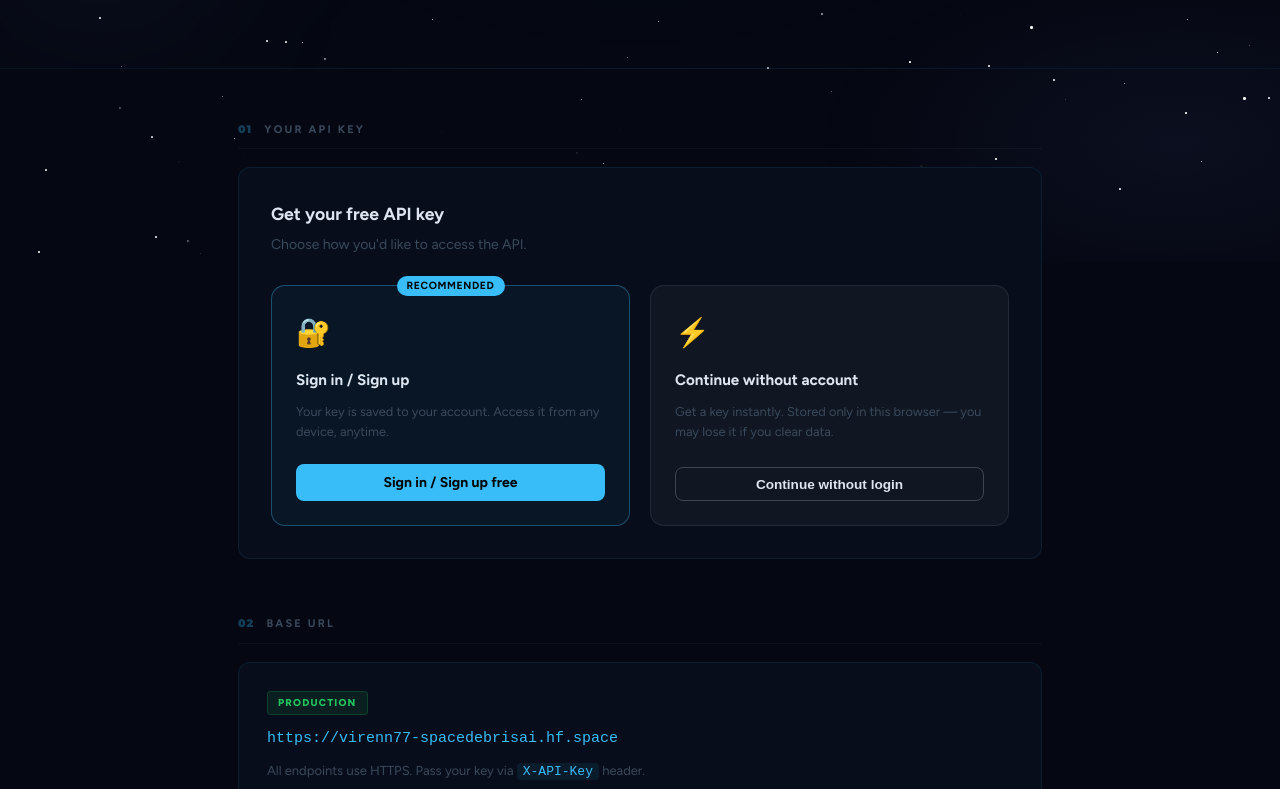
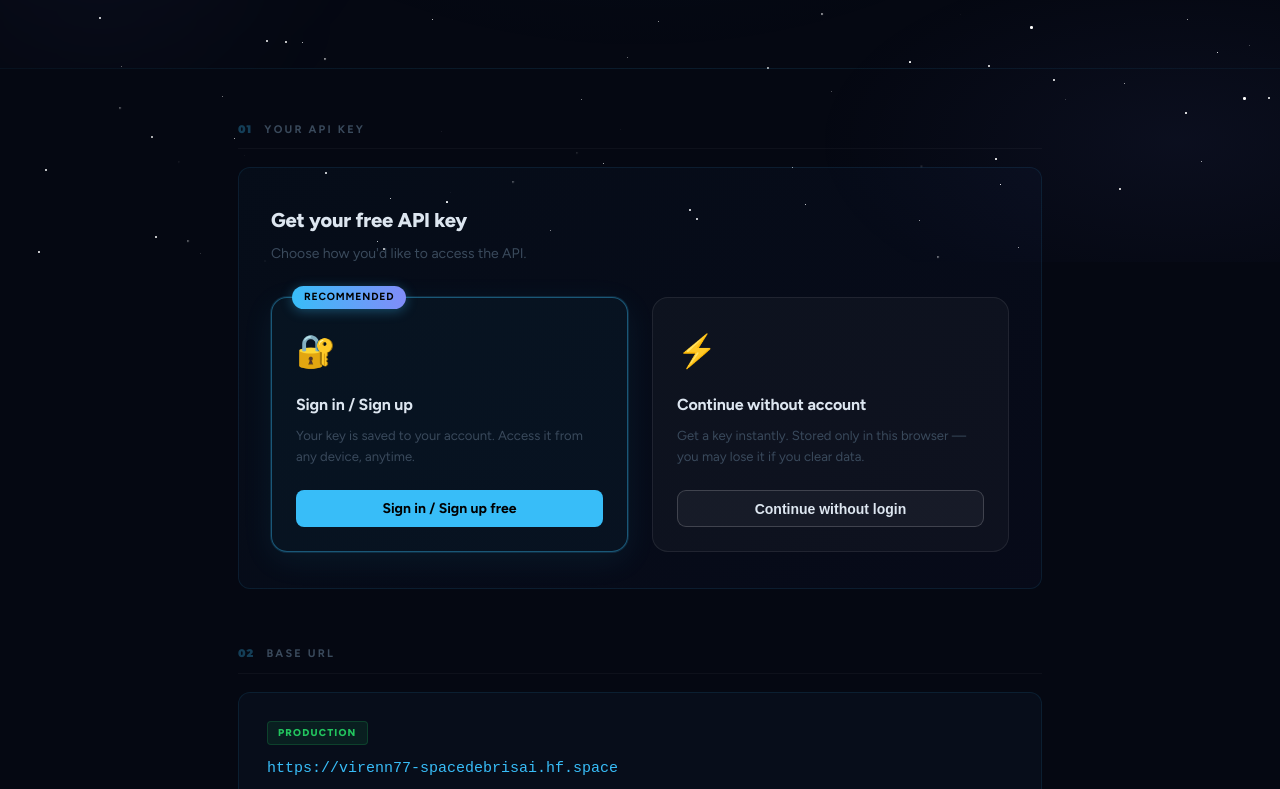
Before and after one commit to viren-pandey/SpaceDebrisAI, a React (Vite) app in the folder frontend/: page /api in a window 1280 px wide. Shown: the part 538-1327 px from the top of the page. Built offline with nearby package versions, Linux system fonts and the light colour scheme; no server answers.

Commit message:
fix: improve guest choice card UI, update SHOWCASE.md 200->500 satellites

```diff
--- a/frontend/index.html
+++ b/frontend/index.html
@@ -8,7 +8,7 @@
     <meta name="google-site-verification" content="Y1XL6bGuc19v2sfLN_4rci6_Sb8WI2y3dZ1tONhsZJ4" />
 
     <title>SpaceDebrisAI — Real-Time Satellite Collision Monitor</title>
-    <meta name="description" content="Real-time satellite conjunction monitoring. Tracks 200+ satellites using SGP4 orbital mechanics, screens 19,900+ pairs for collision risk, and recommends avoidance maneuvers. Live data from CelesTrak." />
+    <meta name="description" content="Real-time satellite conjunction monitoring. Tracks 500+ satellites using SGP4 orbital mechanics, screens 19,900+ pairs for collision risk, and recommends avoidance maneuvers. Live data from CelesTrak." />
     <meta name="author" content="Viren Pandey" />
     <meta name="theme-color" content="#020617" />
 
--- a/frontend/src/index.css
+++ b/frontend/src/index.css
@@ -3730,85 +3730,135 @@ body {
 [data-theme="light"] .ap-base-url-card { background: rgba(0,0,0,.02); }
 
 /* ── Guest / choice gate ──────────────────────────────────────────── */
-.ap-choice-card { padding: 2rem; }
-.ap-choice-title { font-size: 1.1rem; font-weight: 700; color: var(--text); margin: 0 0 .35rem; }
-.ap-choice-sub { font-size: .875rem; color: var(--text-faint); margin: 0 0 1.75rem; }
-.ap-choice-grid { display: grid; grid-template-columns: 1fr 1fr; gap: 1.25rem; }
+.ap-choice-card {
+  padding: 2.25rem 2rem;
+  background: linear-gradient(135deg, rgba(56,189,248,.03) 0%, rgba(99,102,241,.03) 100%);
+}
+.ap-choice-title {
+  font-size: 1.25rem; font-weight: 800; color: var(--text);
+  margin: 0 0 .4rem; letter-spacing: -.01em;
+}
+.ap-choice-sub { font-size: .875rem; color: var(--text-faint); margin: 0 0 2rem; }
+.ap-choice-grid { display: grid; grid-template-columns: 1fr 1fr; gap: 1.5rem; }
 @media (max-width: 620px) { .ap-choice-grid { grid-template-columns: 1fr; } }
+
 .ap-choice-option {
   position: relative;
-  background: rgba(255,255,255,.04);
+  background: rgba(255,255,255,.03);
   border: 1px solid rgba(255,255,255,.08);
-  border-radius: 14px;
-  padding: 1.5rem;
-  display: flex; flex-direction: column; gap: .6rem;
+  border-radius: 16px;
+  padding: 1.75rem 1.5rem 1.5rem;
+  display: flex; flex-direction: column; gap: .55rem;
+  transition: border-color .25s, box-shadow .25s;
+}
+.ap-choice-option:hover {
+  border-color: rgba(255,255,255,.16);
+  box-shadow: 0 8px 32px rgba(0,0,0,.25);
 }
 .ap-choice-recommended {
-  border-color: rgba(56,189,248,.35);
-  background: rgba(56,189,248,.05);
+  border-color: rgba(56,189,248,.4) !important;
+  background: rgba(56,189,248,.04);
+  box-shadow: 0 0 0 1px rgba(56,189,248,.15), 0 8px 32px rgba(56,189,248,.08);
+}
+.ap-choice-recommended:hover {
+  box-shadow: 0 0 0 1px rgba(56,189,248,.3), 0 12px 40px rgba(56,189,248,.14) !important;
 }
 .ap-choice-badge-top {
-  position: absolute; top: -10px; left: 50%; transform: translateX(-50%);
-  background: var(--accent); color: #000; font-size: .65rem; font-weight: 700;
-  letter-spacing: .06em; text-transform: uppercase;
-  padding: 2px 10px; border-radius: 99px;
-}
-.ap-choice-icon { font-size: 1.75rem; margin-bottom: .25rem; }
-.ap-choice-option h4 { font-size: .95rem; font-weight: 700; color: var(--text); margin: 0; }
-.ap-choice-option p { font-size: .8rem; color: var(--text-faint); margin: 0 0 .75rem; flex: 1; }
+  position: absolute; top: -12px; left: 1.25rem;
+  background: linear-gradient(90deg, #38bdf8, #818cf8);
+  color: #000; font-size: .65rem; font-weight: 700;
+  letter-spacing: .08em; text-transform: uppercase;
+  padding: 3px 12px; border-radius: 99px;
+  box-shadow: 0 2px 12px rgba(56,189,248,.35);
+}
+.ap-choice-icon { font-size: 2rem; margin-bottom: .35rem; }
+.ap-choice-option h4 {
+  font-size: 1rem; font-weight: 700; color: var(--text); margin: 0;
+  letter-spacing: -.01em;
+}
+.ap-choice-option p {
+  font-size: .82rem; color: var(--text-faint); margin: 0 0 .9rem; flex: 1; line-height: 1.55;
+}
 .ap-btn-outline {
   display: inline-flex; align-items: center; justify-content: center;
-  padding: .55rem 1.2rem; border-radius: 8px;
-  border: 1px solid rgba(255,255,255,.2);
-  background: transparent; color: var(--text);
-  font-size: .85rem; font-weight: 600; cursor: pointer;
-  transition: border-color .2s, background .2s;
-}
-.ap-btn-outline:hover { border-color: var(--accent); background: rgba(56,189,248,.07); }
+  padding: .6rem 1.25rem; border-radius: 9px;
+  border: 1px solid rgba(255,255,255,.18);
+  background: rgba(255,255,255,.04); color: var(--text);
+  font-size: .875rem; font-weight: 600; cursor: pointer;
+  transition: border-color .2s, background .2s, box-shadow .2s;
+}
+.ap-btn-outline:hover {
+  border-color: rgba(56,189,248,.5);
+  background: rgba(56,189,248,.08);
+  box-shadow: 0 0 16px rgba(56,189,248,.12);
+}
 
 /* ── Warning modal ─────────────────────────────────────────────────── */
 .ap-modal-overlay {
   position: fixed; inset: 0; z-index: 9999;
-  background: rgba(0,0,0,.65); backdrop-filter: blur(6px);
+  background: rgba(0,0,0,.72); backdrop-filter: blur(8px);
   display: flex; align-items: center; justify-content: center; padding: 1rem;
-}
+  animation: fadeIn .15s ease;
+}
+@keyframes fadeIn { from { opacity: 0; } to { opacity: 1; } }
 .ap-modal {
-  background: var(--card-bg, #0f1828);
-  border: 1px solid rgba(255,255,255,.1);
-  border-radius: 18px;
-  padding: 2rem 2rem 1.75rem;
-  max-width: 440px; width: 100%;
-  display: flex; flex-direction: column; gap: .85rem;
-  box-shadow: 0 24px 64px rgba(0,0,0,.6);
-}
-.ap-modal-icon { font-size: 2.25rem; text-align: center; }
-.ap-modal-title { font-size: 1.05rem; font-weight: 700; color: var(--text); margin: 0; text-align: center; }
-.ap-modal-body { font-size: .85rem; color: var(--text-faint); margin: 0; line-height: 1.6; }
+  background: #0b1120;
+  border: 1px solid rgba(56,189,248,.2);
+  border-radius: 20px;
+  padding: 2.25rem 2rem 2rem;
+  max-width: 450px; width: 100%;
+  display: flex; flex-direction: column; gap: 1rem;
+  box-shadow: 0 0 0 1px rgba(56,189,248,.08), 0 32px 80px rgba(0,0,0,.7);
+  animation: slideUp .18s ease;
+}
+@keyframes slideUp { from { transform: translateY(16px); opacity: 0; } to { transform: none; opacity: 1; } }
+.ap-modal-icon {
+  width: 52px; height: 52px; border-radius: 50%;
+  background: rgba(245,158,11,.12); border: 1px solid rgba(245,158,11,.25);
+  display: flex; align-items: center; justify-content: center;
+  font-size: 1.5rem; margin: 0 auto;
+}
+.ap-modal-title {
+  font-size: 1.1rem; font-weight: 800; color: var(--text);
+  margin: 0; text-align: center; letter-spacing: -.01em;
+}
+.ap-modal-body { font-size: .875rem; color: var(--text-faint); margin: 0; line-height: 1.65; }
 .ap-modal-body strong { color: var(--text); }
 .ap-modal-input {
   width: 100%; box-sizing: border-box;
-  background: rgba(255,255,255,.06); border: 1px solid rgba(255,255,255,.12);
-  border-radius: 8px; color: var(--text);
-  padding: .65rem .9rem; font-size: .875rem; outline: none;
-  transition: border-color .2s;
-}
-.ap-modal-input:focus { border-color: var(--accent); }
+  background: rgba(255,255,255,.05); border: 1px solid rgba(255,255,255,.1);
+  border-radius: 10px; color: var(--text);
+  padding: .75rem 1rem; font-size: .9rem; outline: none;
+  transition: border-color .2s, box-shadow .2s;
+}
+.ap-modal-input:focus {
+  border-color: var(--accent);
+  box-shadow: 0 0 0 3px rgba(56,189,248,.1);
+}
 .ap-modal-input.ap-input-error { border-color: #f87171; }
-.ap-modal-error { font-size: .8rem; color: #f87171; margin: -.4rem 0 0; }
-.ap-modal-actions { display: flex; flex-direction: column; gap: .6rem; }
-.ap-modal-login-hint { font-size: .78rem; color: var(--text-faint); margin: 0; text-align: center; }
-.ap-link-btn { background: none; border: none; color: var(--accent); cursor: pointer; font-size: inherit; padding: 0; text-decoration: underline; }
-.ap-link-btn:hover { opacity: .8; }
+.ap-modal-error { font-size: .8rem; color: #f87171; margin: -.5rem 0 0; }
+.ap-modal-actions { display: flex; flex-direction: column; gap: .65rem; }
+.ap-modal-login-hint {
+  font-size: .8rem; color: var(--text-faint); margin: 0; text-align: center;
+  padding-top: .25rem; border-top: 1px solid rgba(255,255,255,.06);
+}
+.ap-link-btn {
+  background: none; border: none; color: var(--accent);
+  cursor: pointer; font-size: inherit; padding: 0;
+  text-decoration: none; font-weight: 600;
+}
+.ap-link-btn:hover { text-decoration: underline; }
 
 /* ── Guest key card tweaks ─────────────────────────────────────────── */
 .ap-guest-key-warn {
-  background: rgba(245,158,11,.08);
-  border: 1px solid rgba(245,158,11,.25);
-  border-radius: 8px; padding: .7rem 1rem;
-  font-size: .82rem; color: #fbbf24; margin-bottom: .25rem;
+  display: flex; align-items: flex-start; gap: .6rem;
+  background: rgba(245,158,11,.07);
+  border: 1px solid rgba(245,158,11,.22);
+  border-radius: 10px; padding: .8rem 1rem;
+  font-size: .82rem; color: #fcd34d; margin-bottom: .25rem; line-height: 1.5;
 }
 .ap-guest-badge {
-  font-size: .7rem; font-weight: 700; text-transform: uppercase; letter-spacing: .06em;
+  font-size: .65rem; font-weight: 700; text-transform: uppercase; letter-spacing: .07em;
   background: rgba(245,158,11,.15); color: #f59e0b;
-  padding: 2px 8px; border-radius: 99px; margin-left: .25rem;
-}
+  padding: 2px 8px; border-radius: 99px; margin-left: .35rem; vertical-align: middle;
+}
```
Also changed, not shown: 1 other file (tests, documents, lock files or other folders).
